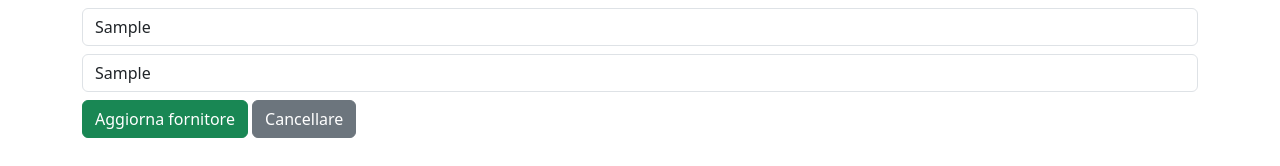
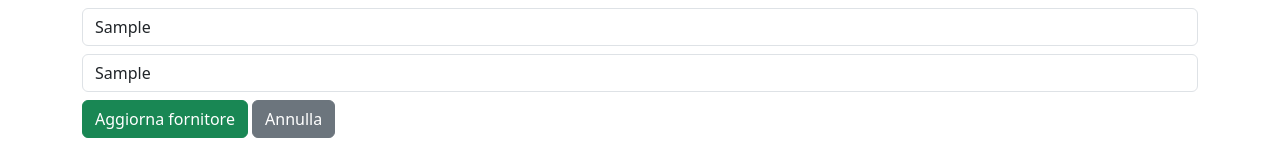
Before and after one commit to Shreyansh2610/core_php_ecom, a PHP site: page /edit_supplier.php?id=1 in a window 1280 px wide. Shown: the part 634-800 px from the top of the page. Run offline with PHP 8.4, Linux system fonts and the light colour scheme; the visitor is signed in with stand-in values (Sample User, id 1); tables that the repository leaves empty or names only in its code hold one stand-in row (values such as "Sample post").

Commit message:
suppliier edit

```diff
--- a/edit_supplier.php
+++ b/edit_supplier.php
@@ -70,7 +70,7 @@ if (!$supplier) {
             <input type="text" name="supplier_responsible" class="form-control mb-2" placeholder="Responsabile" value="<?= htmlspecialchars($supplier['supplier_responsible']) ?>">
             <input type="text" name="payment" class="form-control mb-2" placeholder="Pagamento" value="<?= htmlspecialchars($supplier['payment']) ?>">
             <button type="submit" placeholder="Rappresentante vendite" class="btn btn-success">Aggiorna fornitore</button>
-            <a href="home.php#suppliers" class="btn btn-secondary">Cancellare</a>
+            <a href="home.php#suppliers" class="btn btn-secondary">Annulla</a>
         </form>
     </div>
 </body>
```
